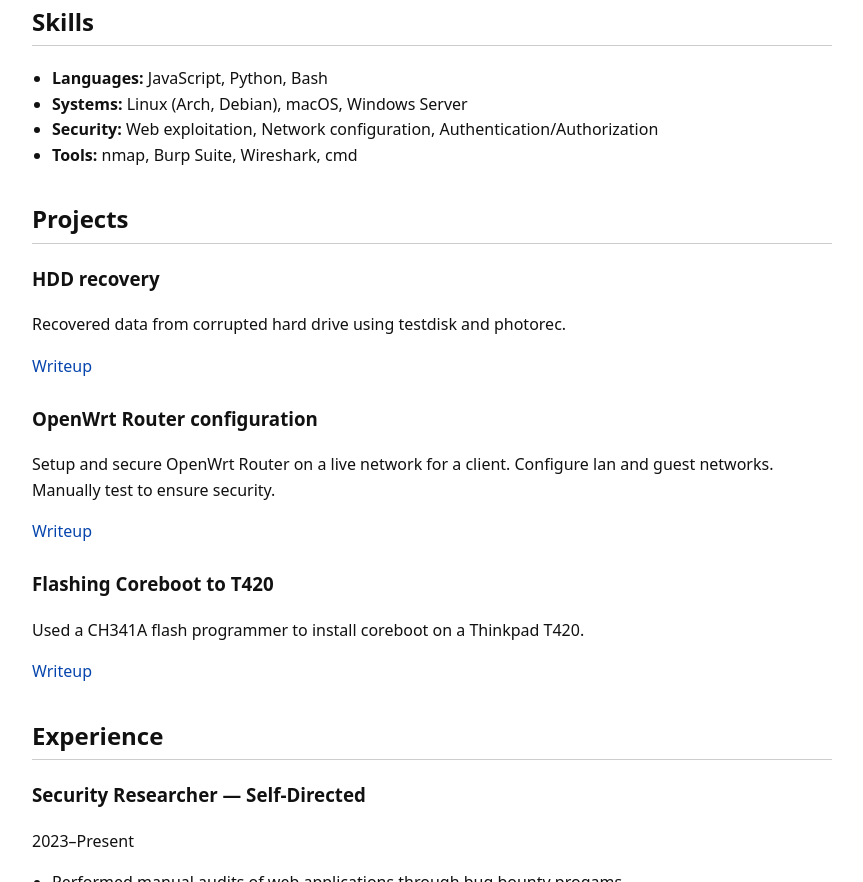
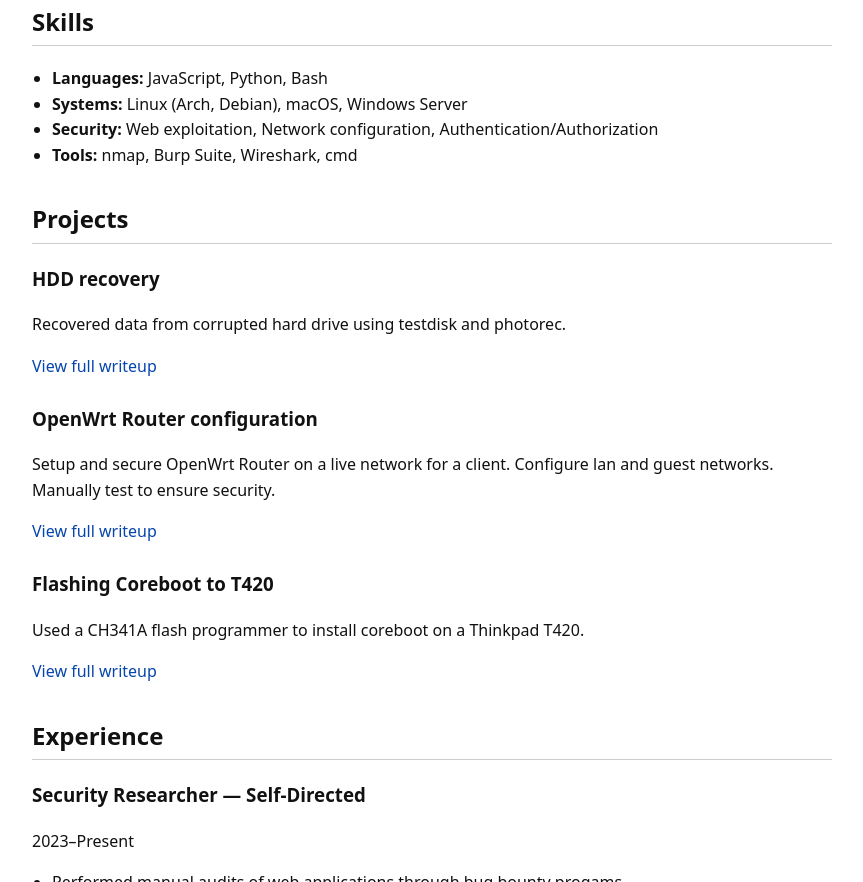
Before and after one commit to TaymanOtt/portfolio, a plain HTML site: page index.html in a window 1280 px wide. Shown: the part 314-1196 px from the top of the page, without its empty margins (208-1071 px from the left). Drawn offline with Linux system fonts and the light colour scheme.

Commit message:
Update index.html
Fixed broken links to writeups by correcting link urls and link text displayed.

```diff
--- a/index.html
+++ b/index.html
@@ -46,7 +46,7 @@
         <p>
           Recovered data from corrupted hard drive using testdisk and photorec.
         </p>
-        <p><a href="https://github.com/taymanOtt/resume/HDDrecovery.md">Writeup</a></p>
+        <p><a href="https://github.com/taymanOtt/HDDrecovery">View full writeup</a></p>
       </article>
 
       <article>
@@ -54,7 +54,7 @@
         <p>
           Setup and secure OpenWrt Router on a live network for a client. Configure lan and guest networks. Manually test to ensure security.
         </p>
-        <p><a href="https://github.com/taymanOtt/resume/OpenWRT.md">Writeup</a></p>
+        <p><a href="https://github.com/taymanOtt/OpenWRTsetup">View full writeup</a></p>
       </article>
 
       <article>
@@ -62,7 +62,7 @@
         <p>
           Used a CH341A flash programmer to install coreboot on a Thinkpad T420.
         </p>
-        <p><a href="https://github.com/taymanOtt/resume/coreboot.md">Writeup</a></p>
+        <p><a href="https://github.com/taymanOtt/T420coreboot">View full writeup</a></p>
       </article>
     </section>
 
```
